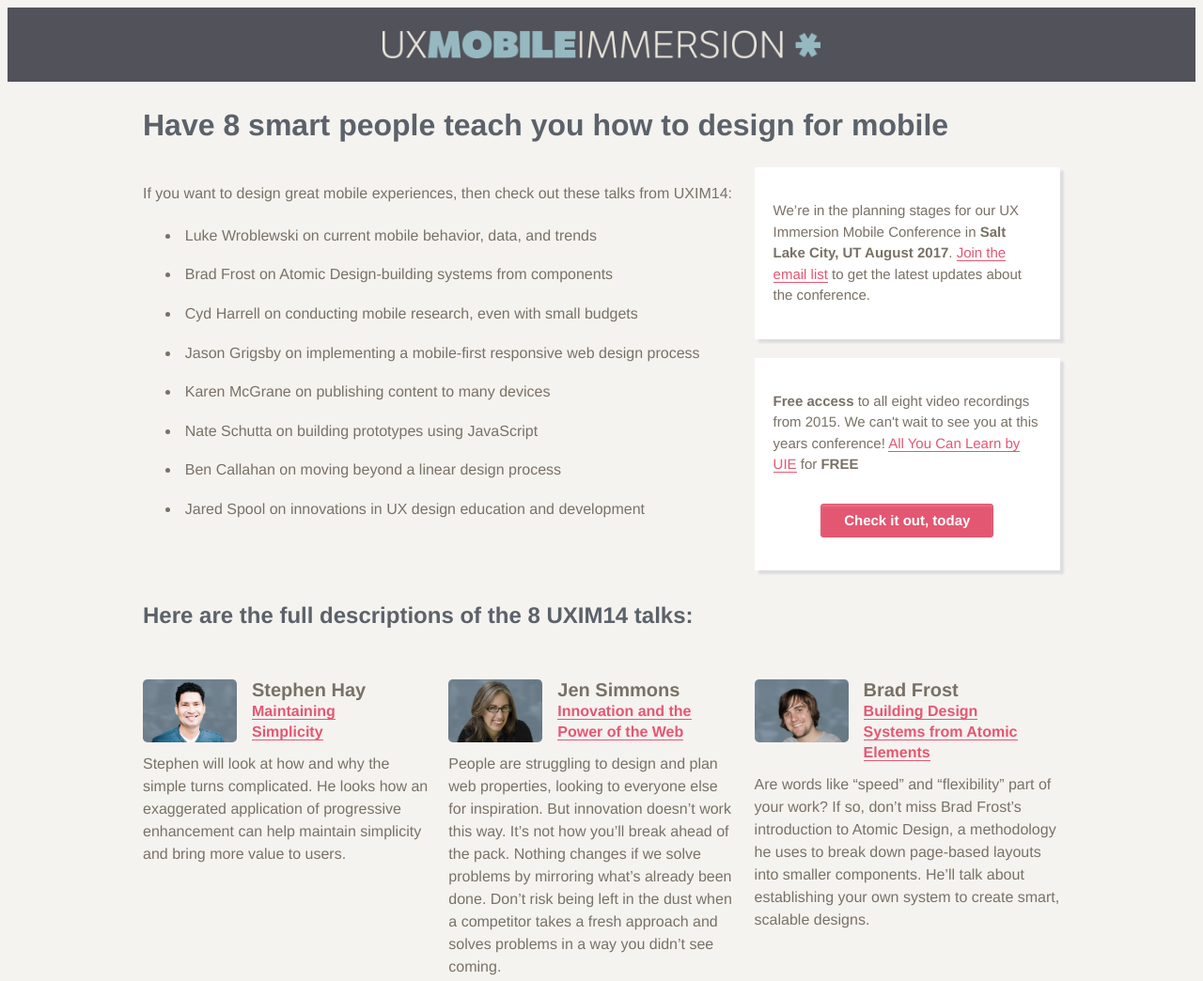
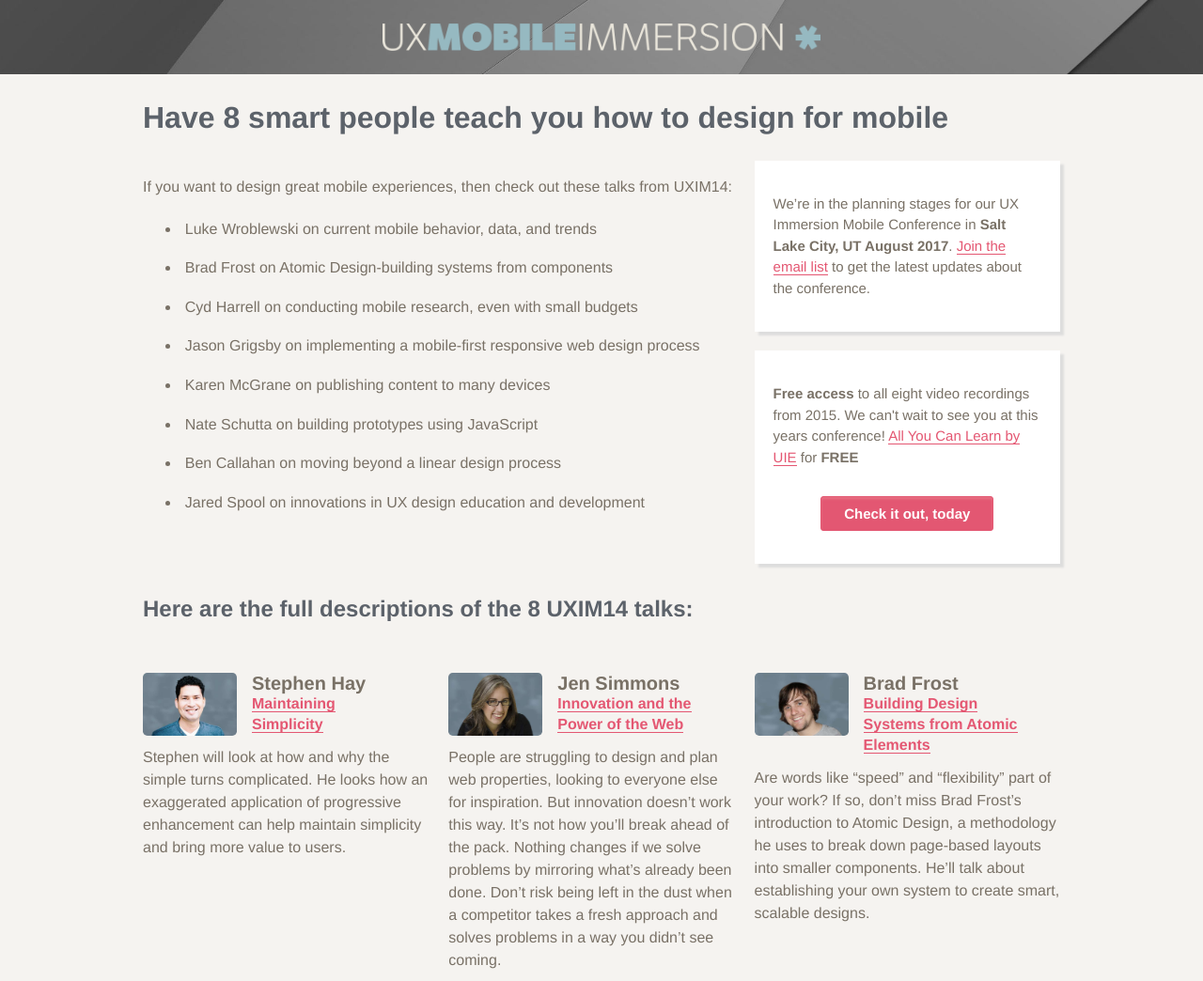
Before and after one commit to sstone72389/UIE-project-version-2, a plain HTML site: page index.html in a window 1280 px wide. Shown: the top 1044 px of the page at 94% size. Drawn offline with Linux system fonts and the light colour scheme.

Commit message:
Changes header and footer
Adds image to header and fixes it to to of page. Also uses a new color
footer footer logo.

```diff
--- a/index.css
+++ b/index.css
@@ -26,6 +26,7 @@ h1 {
   font-size: 2em;
   font-weight: bold;
   color: #5c626a;
+  padding-top: 2.5em;
 }
 
 h2 {
@@ -142,8 +143,14 @@ hr {
 }
 
 .header {
-  background: #51525a;
+  background: url("./img/header-img.jpg");
+  background-size: cover;
   padding: 1.5em;
+  overflow: hidden;
+  position: fixed;
+  top: 0;
+  left: 0;
+  width: 100%;
 }
 
 .mail-cont {
@@ -227,7 +234,7 @@ button {
 }
 
 .uie-logo {
-  background: #51525a;
+  /*background: #51525a;*/
 }
 
 @media screen and (min-width: 398px) {
```
Also changed, not shown: img/header-img.jpg (added), img/uie-white.png (added), img/uie.png.
